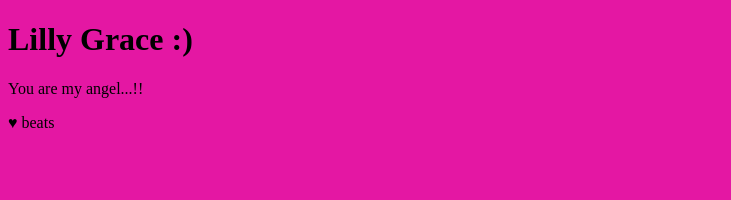
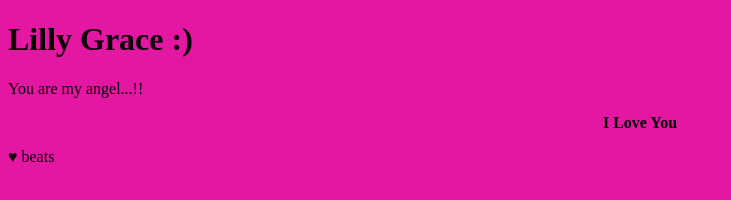
Before and after one commit to prasnthuppala/prasanthuppala.github.io, a plain HTML site: page index.html in a window 1280 px wide. Shown: the whole page, without its empty margins (0-731 px from the left). Drawn offline with Linux system fonts and the light colour scheme.

Commit message:
latest code

```diff
--- a/index.html
+++ b/index.html
@@ -4,6 +4,7 @@
 
 <h1>Lilly Grace :)</h1>
 <p>You are my angel...!!</p>
+<center><p><strong>I Love You</strong></p></center>
 <p>&hearts; beats</p>
 
 </body>
```
